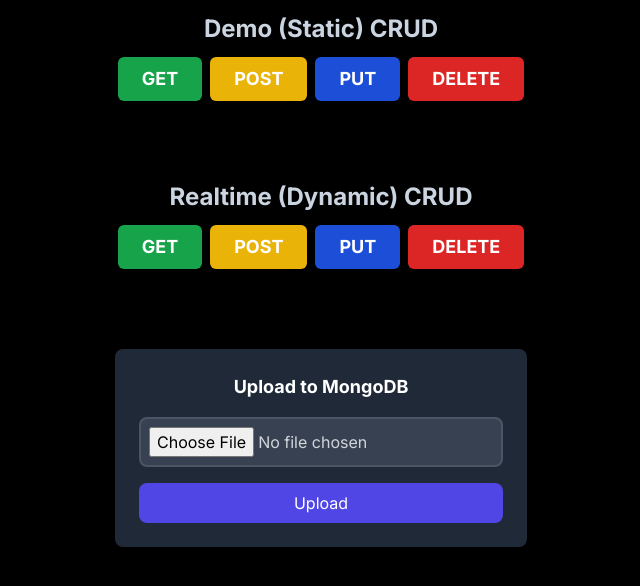
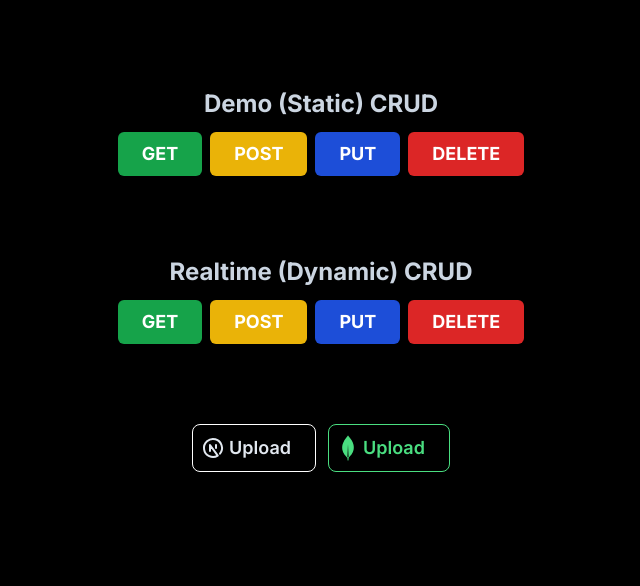
Before and after one commit to M-Usman-Shafique/Next-Full-Stack, a Next.js app: page / in a window 1280 px wide. Shown: the top 586 px of the page, without its empty margins (319-959 px from the left). Built offline with nearby package versions, Linux system fonts and the light colour scheme.

Commit message:
setteled

```diff
--- a/app/page.jsx
+++ b/app/page.jsx
@@ -1,13 +1,15 @@
 import Link from "next/link";
-import UploadNext from "./uploadNext/page";
-import UploadMongo from "./uploadMongo/page";
+import { TbBrandNextjs } from "react-icons/tb";
+import { BiLogoMongodb } from "react-icons/bi";
 // import Carousel from "./components/ui/Carousel";
 
 export default function Home() {
   return (
     <main className="flex min-h-[70vh] flex-col items-center justify-center gap-20">
       <div className="flex flex-col justify-center items-center gap-3">
-        <h2 className="text-slate-300 text-2xl font-bold">Demo (Static) CRUD</h2>
+        <h2 className="text-slate-300 text-2xl font-bold">
+          Demo (Static) CRUD
+        </h2>
         <div className="flex gap-2">
           <Link
             href="/users"
@@ -36,7 +38,9 @@ export default function Home() {
         </div>
       </div>
       <div className="flex flex-col justify-center items-center gap-3">
-        <h2 className="text-slate-300 text-2xl font-bold">Realtime (Dynamic) CRUD</h2>
+        <h2 className="text-slate-300 text-2xl font-bold">
+          Realtime (Dynamic) CRUD
+        </h2>
         <div className="flex gap-2 ">
           <Link
             href="/products"
@@ -65,8 +69,20 @@ export default function Home() {
         </div>
       </div>
       {/* <Carousel /> */}
-      {/* <UploadNext /> */}
-      <UploadMongo />
+      <div className="flex gap-3">
+        <Link
+          href="/uploadNext"
+          className="pl-2 pr-6 py-2 flex items-center font-semibold text-lg bg-black text-slate-200 active:scale-95 border border-white rounded-lg"
+        >
+          <TbBrandNextjs className="inline-block text-2xl mr-1"/> Upload
+        </Link>
+        <Link
+          href="/uploadMongo"
+          className="pl-1 pr-6 py-2 flex items-center font-semibold rounded-lg text-lg text-green-400 bg-black border border-green-400 active:scale-95"
+        >
+          <BiLogoMongodb className="inline-block text-3xl"/> Upload
+        </Link>
+      </div>
     </main>
   );
 }
--- a/app/showImages/page.jsx
+++ b/app/showImages/page.jsx
@@ -23,17 +23,20 @@ export default function ShowImages() {
     }
   }
   return (
-    <div className="flex flex-wrap">
+<div className="p-4 flex justify-center mt-4">
+  <div className="grid grid-cols-1 sm:grid-cols-2 md:grid-cols-3 lg:grid-cols-3 gap-4 max-w-screen-lg">
     {images.map((item) => (
-        <div key={item._id}>
+      <div key={item._id} className="relative w-full h-64 overflow-hidden rounded-lg shadow-lg">
         <img
-            src={`data:${item.contentType};base64,${Buffer.from(
-              item.data
-            ).toString("base64")}`}
+          src={`data:${item.contentType};base64,${Buffer.from(item.data).toString("base64")}`}
           alt={item.name}
+          className="w-full h-full object-cover transition-transform duration-300 ease-in-out transform hover:scale-105"
         />
       </div>
     ))}
   </div>
+</div>
+
+
   );
 }
--- a/app/uploadMongo/page.jsx
+++ b/app/uploadMongo/page.jsx
@@ -1,5 +1,7 @@
 "use client";
 import { useState } from "react";
+import { BiLogoMongodb } from "react-icons/bi";
+import ShowImages from "../showImages/page";
 
 export default function UploadMongo() {
   const [file, setFile] = useState("");
@@ -29,23 +31,29 @@ export default function UploadMongo() {
       alert("File upload failed.");
     }
   };
+
   return (
+    <>
+    <div className="flex justify-center mt-10">
     <form
       onSubmit={handleSubmit}
-      className="flex flex-col items-center p-6 bg-gray-800 rounded-lg shadow-lg space-y-4"
+      className="flex flex-col items-center max-w-[30%] h-[35vh] p-6 bg-gray-800 rounded-lg shadow-lg space-y-4"
     >
-      <h1 className="text-lg">Upload to MongoDB</h1>
+      <h1 className="text-lg flex items-center text-green-500"><BiLogoMongodb className="inline-block text-2xl"/>MongoDB</h1>
       <input
         type="file"
         onChange={(e) => setFile(e.target.files?.[0])}
-        className="w-full text-gray-300 border-2 border-gray-600 bg-gray-700 rounded-lg p-2 focus:outline-none focus:ring-2 focus:ring-indigo-500 focus:border-indigo-500"
+        className="w-full text-gray-300 border-2 border-gray-600 bg-gray-700 rounded-lg p-2"
       />
       <button
         type="submit"
-        className="w-full bg-indigo-600 text-white py-2 px-4 rounded-lg hover:bg-indigo-500 focus:outline-none focus:ring-2 focus:ring-indigo-500"
+        className="w-full bg-green-500 text-black py-2 px-4 rounded-lg"
       >
         Upload
       </button>
     </form>
+    </div>
+    <ShowImages />
+    </>
   );
 }
--- a/app/uploadNext/page.jsx
+++ b/app/uploadNext/page.jsx
@@ -1,5 +1,6 @@
 "use client";
 import { useState } from "react";
+import { TbBrandNextjs } from "react-icons/tb";
 
 export default function UploadNext() {
   const [file, setFile] = useState("");
@@ -24,24 +25,27 @@ export default function UploadNext() {
     } else {
       alert("File upload failed.");
     }
-  };
-  return (
+  }
+
+   return (
+    <div className="flex justify-center min-h-screen mt-10">
     <form
       onSubmit={handleSubmit}
-      className="flex flex-col items-center p-6 bg-gray-800 rounded-lg shadow-lg space-y-4"
+      className="flex flex-col items-center max-w-[30%] h-[35vh] p-6 bg-gray-100 rounded-lg shadow-lg space-y-4"
     >
-      <h1 className="text-lg">Upload to Next.JS Folder</h1>
+      <h1 className="text-xl font-bold flex items-center text-black"><TbBrandNextjs className="inline-block text-2xl mr-1"/>Next.JS</h1>
       <input
         type="file"
         onChange={(e) => setFile(e.target.files?.[0])}
-        className="w-full text-gray-300 border-2 border-gray-600 bg-gray-700 rounded-lg p-2 focus:outline-none focus:ring-2 focus:ring-indigo-500 focus:border-indigo-500"
+        className="w-full text-gray-300 border-2 border-gray-600 bg-black rounded-lg p-2"
       />
       <button
         type="submit"
-        className="w-full bg-indigo-600 text-white py-2 px-4 rounded-lg hover:bg-indigo-500 focus:outline-none focus:ring-2 focus:ring-indigo-500"
+        className="w-full bg-black py-2 px-4 rounded-lg"
       >
         Upload
       </button>
     </form>
+    </div>
   );
 }
--- a/lib/model/image.js
+++ b/lib/model/image.js
@@ -15,8 +15,6 @@ contentType: {
 }
 })
 
-// const Image = mongoose.models.images || mongoose.model('Image', imageSchema)
-
 const Image = mongoose.models.Image || mongoose.model('Image', imageSchema);
 
 export { Image }
```
Also changed, not shown: note.txt (added). Lines whose indentation alone changed are shown as unchanged.
